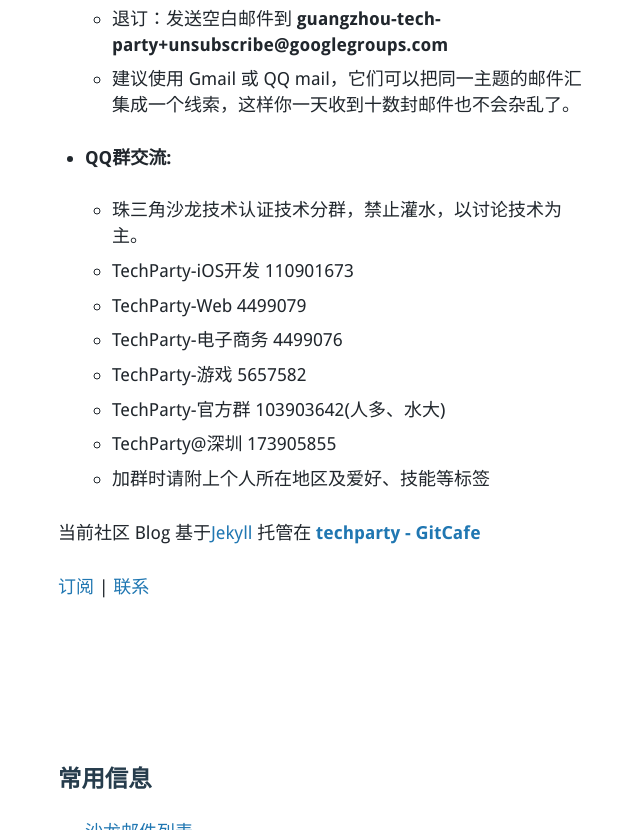
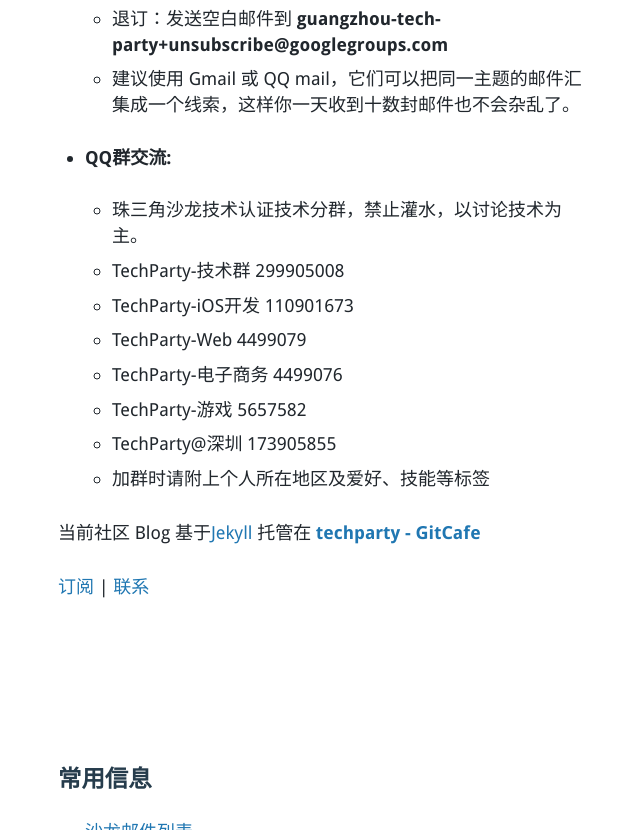
Before and after one commit to techparty-org/techparty-org.github.io, a Jekyll site: the page built from about.html, in a window 1280 px wide and 900 px high, scrolled down 1654 px, cut to the strip 0-830 px from the top of the window. Shown: the whole strip, without its empty margins (316-956 px from the left). Built offline with Jekyll 4.4.1, drawn with Linux system fonts in a browser that asks for light colours; nearby versions of some CDN libraries; Markdown is read by kramdown in place of the engine named in the settings; comment, search, counter and statistics services are not loaded.

Commit message:
update qq group

```diff
--- a/about.html
+++ b/about.html
@@ -70,6 +70,8 @@ comments: yes
     <li> <b>QQ群交流:</b><ul>
         <li> 珠三角沙龙技术认证技术分群，禁止灌水，以讨论技术为主。
           </li>
+        <li> TechParty-技术群 299905008
+          </li>
         <li> TechParty-iOS开发 110901673
           </li>
         <li> TechParty-Web 4499079
@@ -78,8 +80,7 @@ comments: yes
           </li>
         <li> TechParty-游戏 5657582
           </li>
-        <li> TechParty-官方群 103903642(人多、水大)
-          </li>
+
         <li> TechParty@深圳   173905855
           </li>
         <li> 加群时请附上个人所在地区及爱好、技能等标签
```
